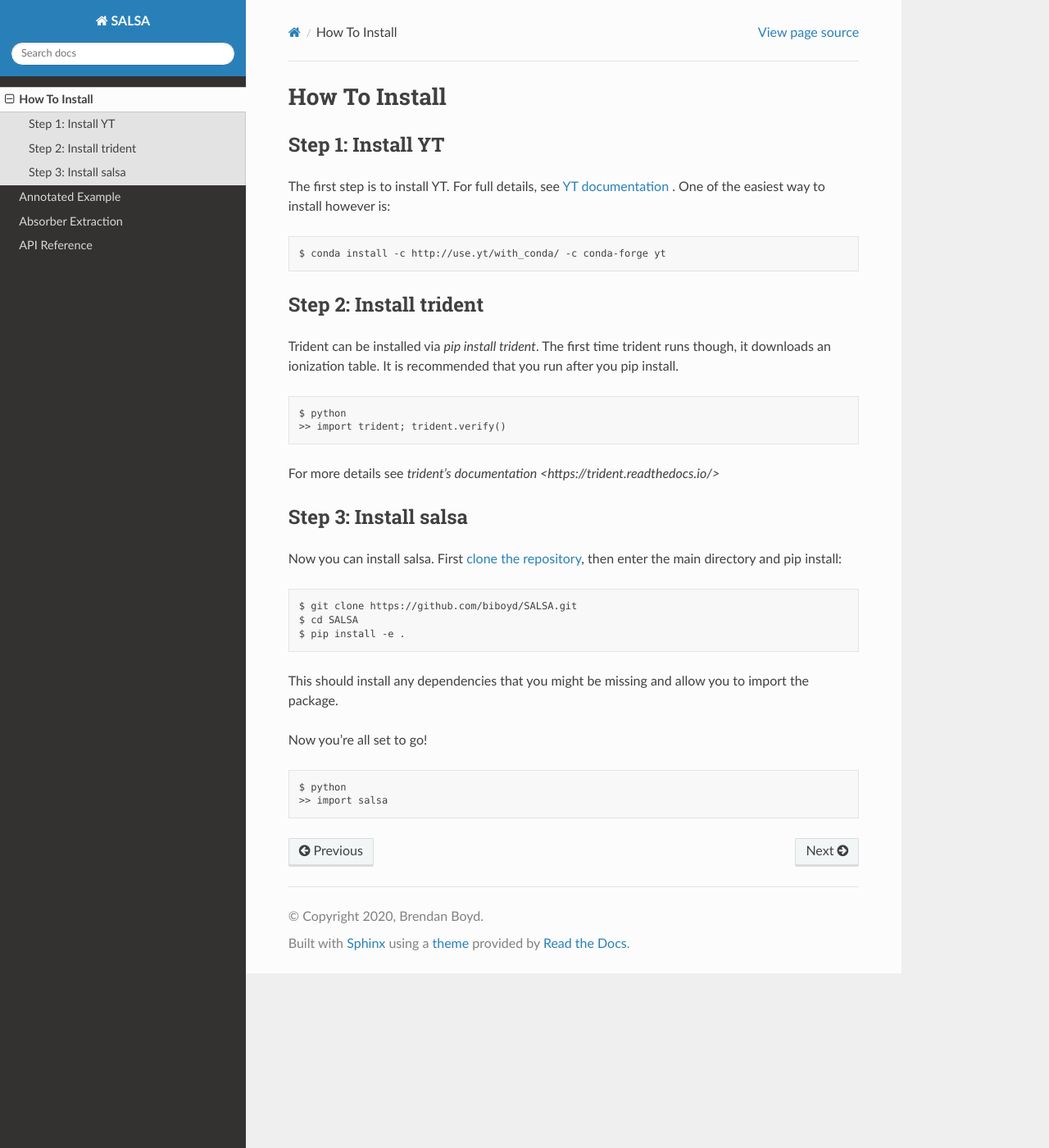
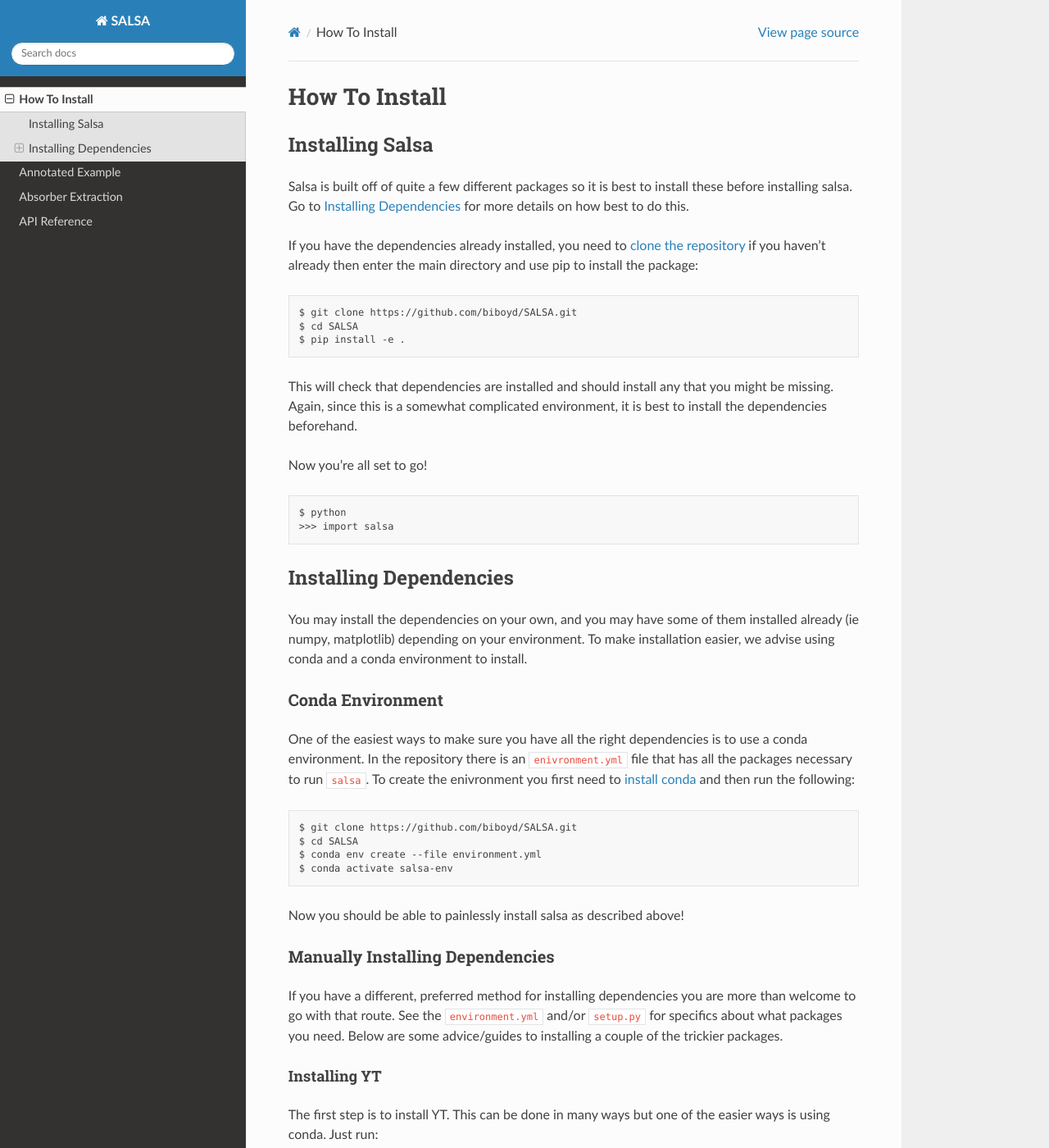
Before and after one commit to biboyd/SALSA, a Sphinx documentation site: the page built from docs/source/installation.rst, in a window 1280 px wide and 1400 px high. Shown: the whole window at 82% size. Built offline with Sphinx 7.4.7 and the Read the Docs theme 2.0.0, drawn with Linux system fonts in a browser that asks for light colours; some of the changed text lies outside the part shown.

Commit message:
update docs and dependencies

```diff
--- a/docs/source/installation.rst
+++ b/docs/source/installation.rst
@@ -3,42 +3,83 @@
 How To Install
 ==============
 
+Installing Salsa
+^^^^^^^^^^^^^^^^^
 
-Step 1: Install YT
--------------------
+Salsa is built off of quite a few different packages so it is best to install
+these before installing salsa. Go to :ref:`dependencies-install` for more details
+on how best to do this.
 
-The first step is to install YT. For full details, see
-`YT documentation <https://yt-project.org/doc/>`_ .
-One of the easiest way to install however is: ::
-
-  $ conda install -c http://use.yt/with_conda/ -c conda-forge yt
-
-Step 2: Install trident
-------------------------
-
-Trident can be installed via `pip install trident`. The first time trident runs
-though, it downloads an ionization table. It is recommended that you run after
-you pip install. ::
-
-  $ python
-  >> import trident; trident.verify()
-
-For more details see `trident's documentation <https://trident.readthedocs.io/>`
-
-Step 3: Install salsa
-----------------------
-
-Now you can install salsa. First `clone the repository <https://github.com/biboyd/SALSA>`_,
-then enter the main directory and pip install: ::
+If you have the dependencies already installed, you need to `clone the
+repository <https://github.com/biboyd/SALSA>`_ if you haven't already then enter
+the main directory and use pip to install the package: ::
 
   $ git clone https://github.com/biboyd/SALSA.git
   $ cd SALSA
   $ pip install -e .
 
-This should install any dependencies that you might be missing and allow you to
-import the package.
+This will check that dependencies are installed and should install any that you
+might be missing. Again, since this is a somewhat complicated environment, it is
+best to install the dependencies beforehand.
 
 Now you're all set to go! ::
 
   $ python
-  >> import salsa
+  >>> import salsa
+
+.. _dependencies-install:
+
+Installing Dependencies
+^^^^^^^^^^^^^^^^^^^^^^^
+You may install the dependencies on your own, and you may have some of them installed
+already (ie numpy, matplotlib) depending on your environment. To make installation
+easier, we advise using conda and a conda environment to install.
+
+Conda Environment
+-----------------
+
+One of the easiest ways to make sure you have all the right dependencies is to
+use a conda environment. In the repository there is an ``enivronment.yml`` file
+that has all the packages necessary to run ``salsa``. To create the enivronment
+you first need to
+`install conda <https://docs.conda.io/projects/conda/en/latest/user-guide/install/index.html>`_
+and then run the following: ::
+
+  $ git clone https://github.com/biboyd/SALSA.git
+  $ cd SALSA
+  $ conda env create --file environment.yml
+  $ conda activate salsa-env
+
+Now you should be able to painlessly install salsa as described above!
+
+Manually Installing Dependencies
+---------------------------------
+
+If you have a different, preferred method for installing dependencies you are more
+than welcome to go with that route. See the ``environment.yml`` and/or ``setup.py``
+for specifics about what packages you need. Below are some advice/guides to installing
+a couple of the trickier packages.
+
+Installing YT
+*************
+
+The first step is to install YT. This can be done in many ways but one of the
+easier ways is using conda. Just run: ::
+
+  $ conda install -c http://use.yt/with_conda/ -c conda-forge yt
+
+For full details about the different ways you can install YT, see
+`YT's documentation <https://yt-project.org/doc/>`_ .
+
+Install trident
+****************
+
+Trident can be installed via ``pip install trident``. The first time trident runs
+though, it downloads an ionization table. It is recommended that you run trident
+right after you pip install. This will also do some tests to make sure trident
+is running properly. ::
+
+  $ python
+  >>> import trident; trident.verify()
+
+For more details see `trident's documentation <https://trident.readthedocs.io/>`_
--- a/environment.yml
+++ b/environment.yml
@@ -5,16 +5,14 @@
 
 dependencies:
     - python>=3.5
+    - pip
     - mpi4py
     - matplotlib
-    - numpy
+    - numpy==1.16.6
     - scipy
     - yt
     - pandas
     - pip:
-        - sphinx
-        - sphinx-rtd-theme
-        - sphinx_automodapi
         - trident
         - spectacle
         - specutils==0.5.2
--- a/setup.py
+++ b/setup.py
@@ -2,7 +2,8 @@
 import os
 
 #base dependencies
-dependecies=['numpy', 'yt', 'trident', 'spectacle', 'matplotlib', 'pandas', 'scipy', 'mpi4py']
+dependecies=['numpy', 'yt', 'trident', 'spectacle', 'matplotlib', 'pandas',
+             'scipy', 'mpi4py']
 
 setup(name="salsa",
       version="0.0.0",
```
Also changed, not shown: README.md (+54 -6 lines), docs/source/absorber_extraction.rst (+65 -9 lines), 2 other files.
